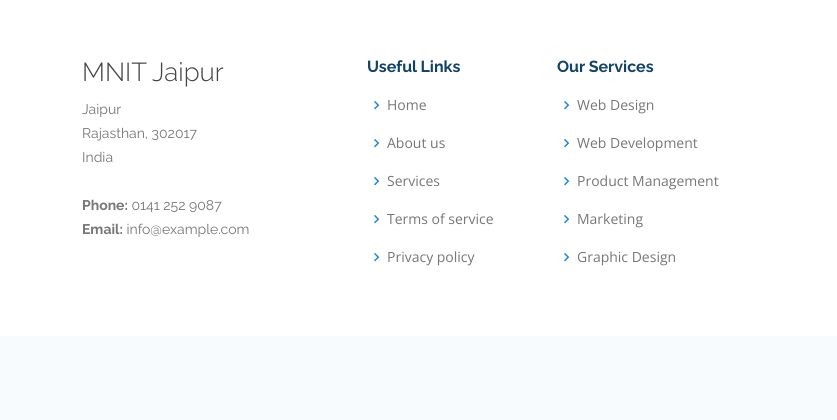
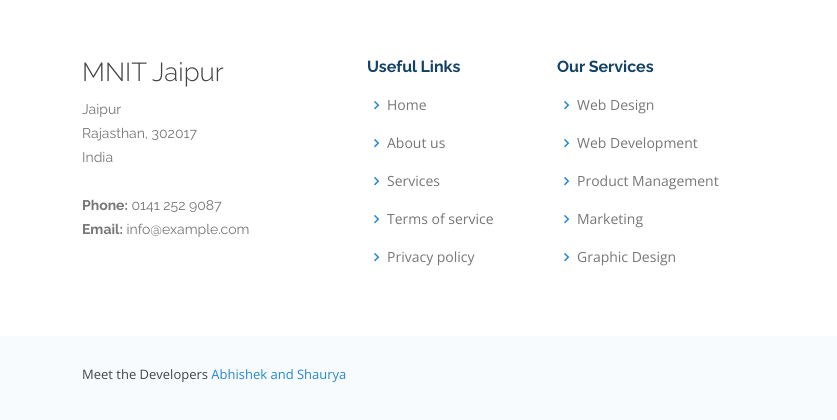
Before and after one commit to abhishekkumar1775/icrtgr2022, a plain HTML site: page index.html in a window 1280 px wide. Shown: the part 10567-10987 px from the top of the page, 0-837 px from the left. Drawn offline with nearby package versions, Linux system fonts and the light colour scheme.

```diff
--- a/index.html
+++ b/index.html
@@ -1224,7 +1224,7 @@
           <!-- You can delete the links only if you purchased the pro version. -->
           <!-- Licensing information: https://bootstrapmade.com/license/ -->
           <!-- Purchase the pro version with working PHP/AJAX contact form: https://bootstrapmade.com/onepage-multipurpose-bootstrap-template/ -->
-<!--           Designed by <a href="https://bootstrapmade.com/">BootstrapMade</a> -->
+          Meet the Developers <a href="http://codewithshaurya.me/developers/">Abhishek and Shaurya</a>
         </div>
       </div>
       <div class="social-links text-center text-md-right pt-3 pt-md-0">
```
